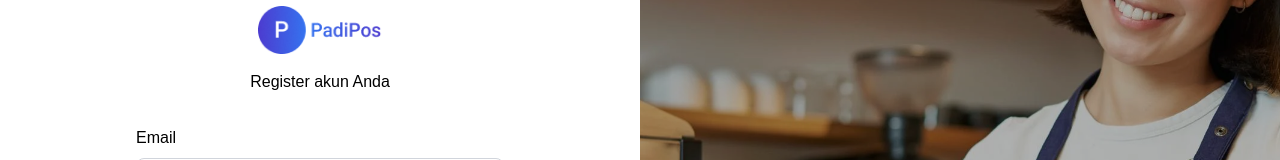
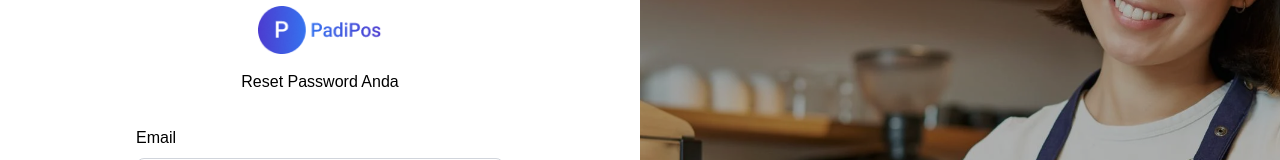
Before and after one commit to safahdev/frontend-pos, a Next.js app: page /reset-password in a window 1280 px wide. Shown: the part 163-323 px from the top of the page. Built offline with nearby package versions, Linux system fonts and the light colour scheme; no server answers.

Commit message:
feat: bug reset password pages

```diff
--- a/src/app/(auth)/reset-password/page.jsx
+++ b/src/app/(auth)/reset-password/page.jsx
@@ -1,12 +1,13 @@
 'use client'
 
-import { useEffect, useState } from 'react'
-import { useRouter, useSearchParams } from 'next/navigation'
+import { useEffect, useState, Suspense } from 'react'
+import { useSearchParams } from 'next/navigation'
+import { useRouter } from 'next/navigation'
 import api from '../../lib/axios'
 import toast from 'react-hot-toast'
 import Link from 'next/link'
 
-export default function ResetPasswordPage() {
+function ResetPasswordForm() {
     const searchParams = useSearchParams()
     const [formData, setFormData] = useState({
         email: '',
@@ -19,8 +20,8 @@ export default function ResetPasswordPage() {
     const handleRegister = async (e) => {
         e.preventDefault()
 
-        if (formData.password < 6) {
-            toast.error('Password tidak sama!')
+        if (formData.password.length < 6) {
+            toast.error('Password minimal 6 karakter!')
             return
         }
 
@@ -57,7 +58,7 @@ export default function ResetPasswordPage() {
                             alt="POS System"
                             className="mx-auto mb-4 h-12 w-auto"
                         />
-                        <p className="text-black">Register akun Anda</p>
+                        <p className="text-black">Reset Password Anda</p>
                     </div>
 
                     <form onSubmit={handleRegister}>
@@ -79,7 +80,6 @@ export default function ResetPasswordPage() {
                                 className="w-full rounded-lg border border-gray-300  text-black px-4 py-3 focus:ring-2 focus:ring-blue-500 focus:outline-none" placeholder="Masukkan OTP (angka)" required />
                         </div>
 
-
                         <button type="submit" disabled={loading} className="w-full rounded-lg bg-blue-600 py-3 font-semibold text-white transition-colors hover:bg-blue-700">{loading ? 'loading...' : 'Reset Password'}</button>
                     </form>
 
@@ -96,3 +96,11 @@ export default function ResetPasswordPage() {
         </div>
     )
 }
+
+export default function ResetPasswordPage() {
+    return (
+        <Suspense fallback={<div className="flex min-h-screen items-center justify-center">Loading...</div>}>
+            <ResetPasswordForm />
+        </Suspense>
+    )
+}
```
